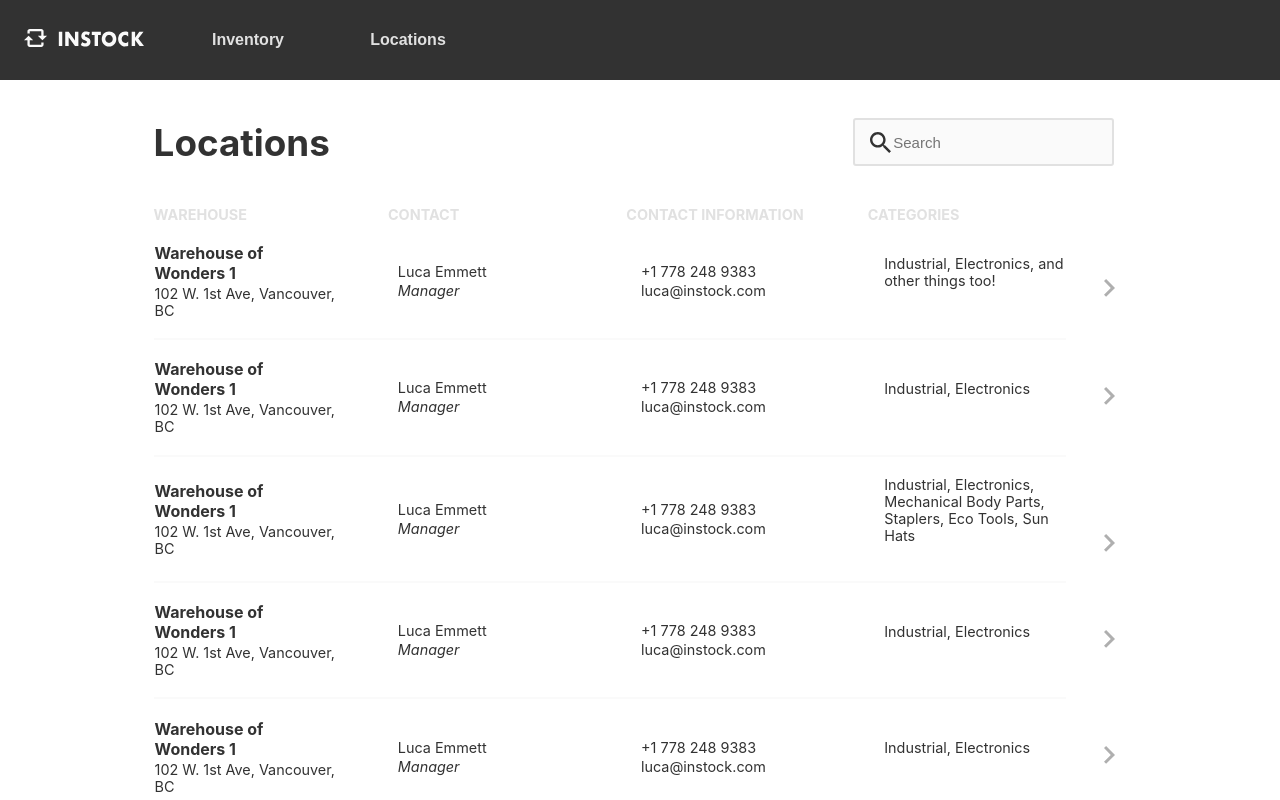
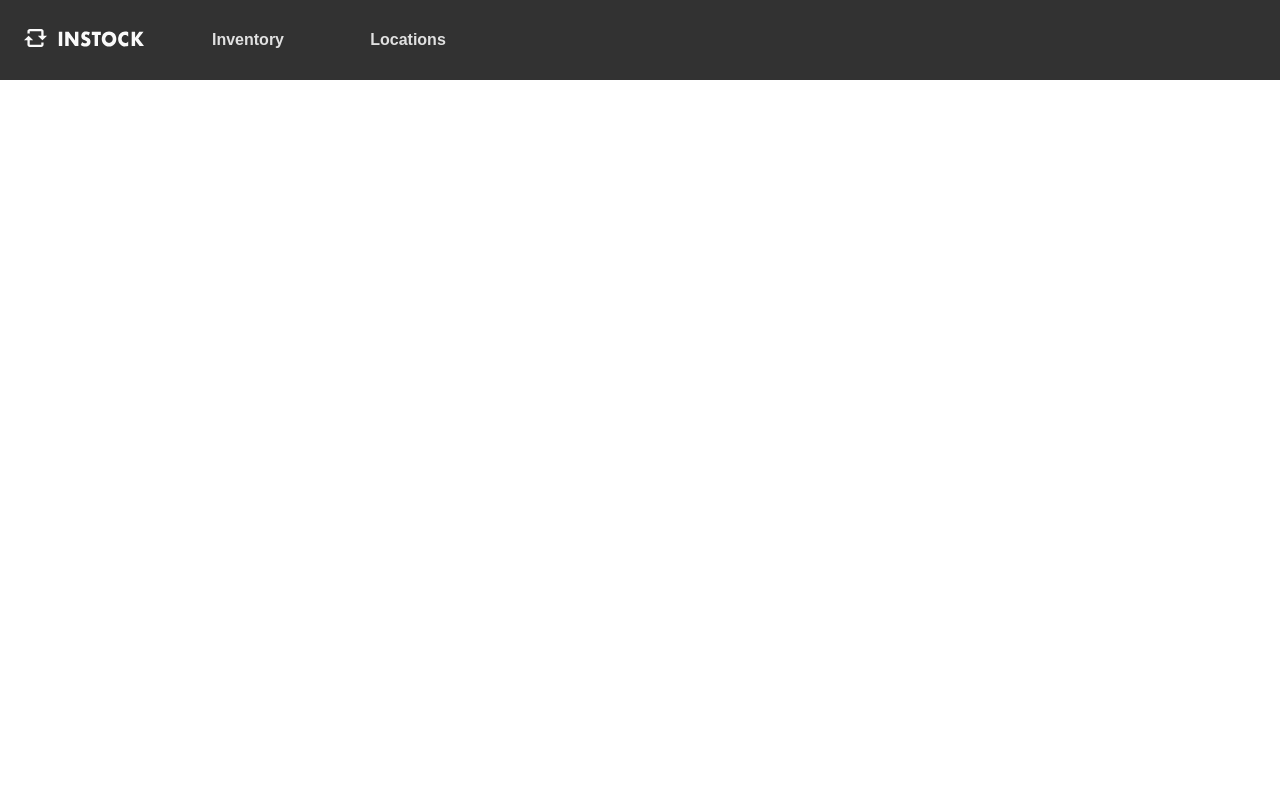
Before and after one commit to moth-man/InStock-Saba, a React (Create React App) app in the folder client/: page / in a window 1280 px wide. Shown: the top 800 px of the page. Built offline with nearby package versions, Linux system fonts and the light colour scheme.

Commit message:
Remove WarehouseList component from App to avoid conflict

```diff
--- a/client/src/App.js
+++ b/client/src/App.js
@@ -9,7 +9,6 @@ class App extends Component {
     return (
       <div className="App">
         <Navbar />
-        <WarehouseList />
       </div>
     );
   }
```
Also changed, not shown: 1 other file (tests, documents, lock files or other folders).
